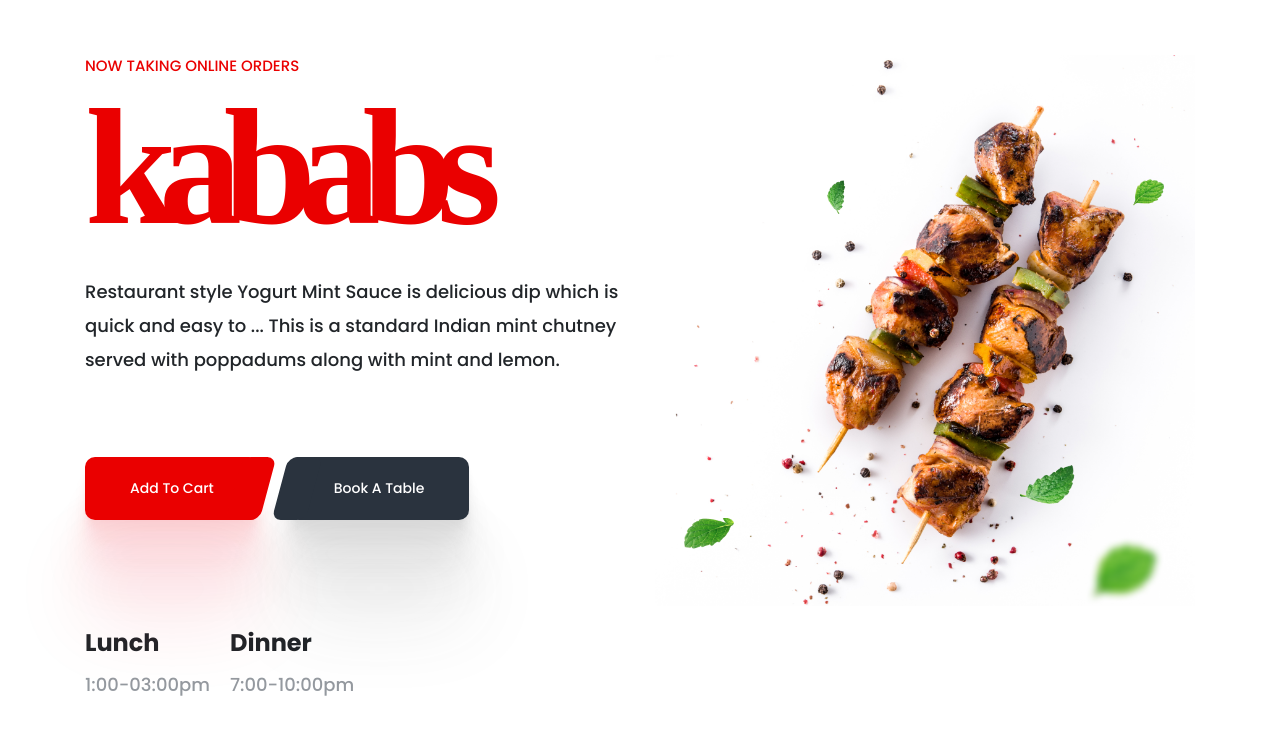
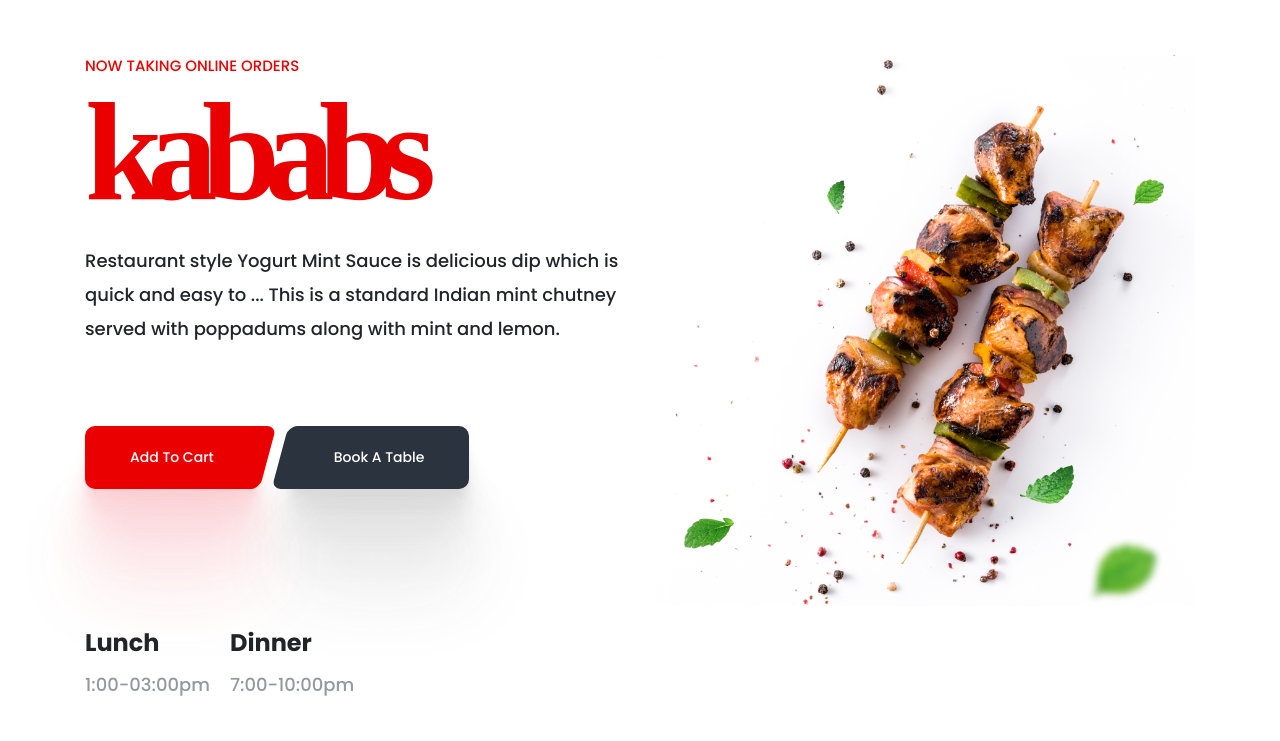
Before and after one commit to NaderNasr99/yannal, a plain HTML site: page index.html in a window 1280 px wide. Shown: the part 59-800 px from the top of the page. Drawn offline with nearby package versions, Linux system fonts and the light colour scheme.

Commit message:
Update style.css

```diff
--- a/css/style.css
+++ b/css/style.css
@@ -38,7 +38,7 @@
 
 h1{
  font-weight: 800;
-  font-size: 166px;
+  font-size: 140px;
   letter-spacing: -0.11em;
   color: var(--mainColor);
   font-family: var(--primaryFont);
```
